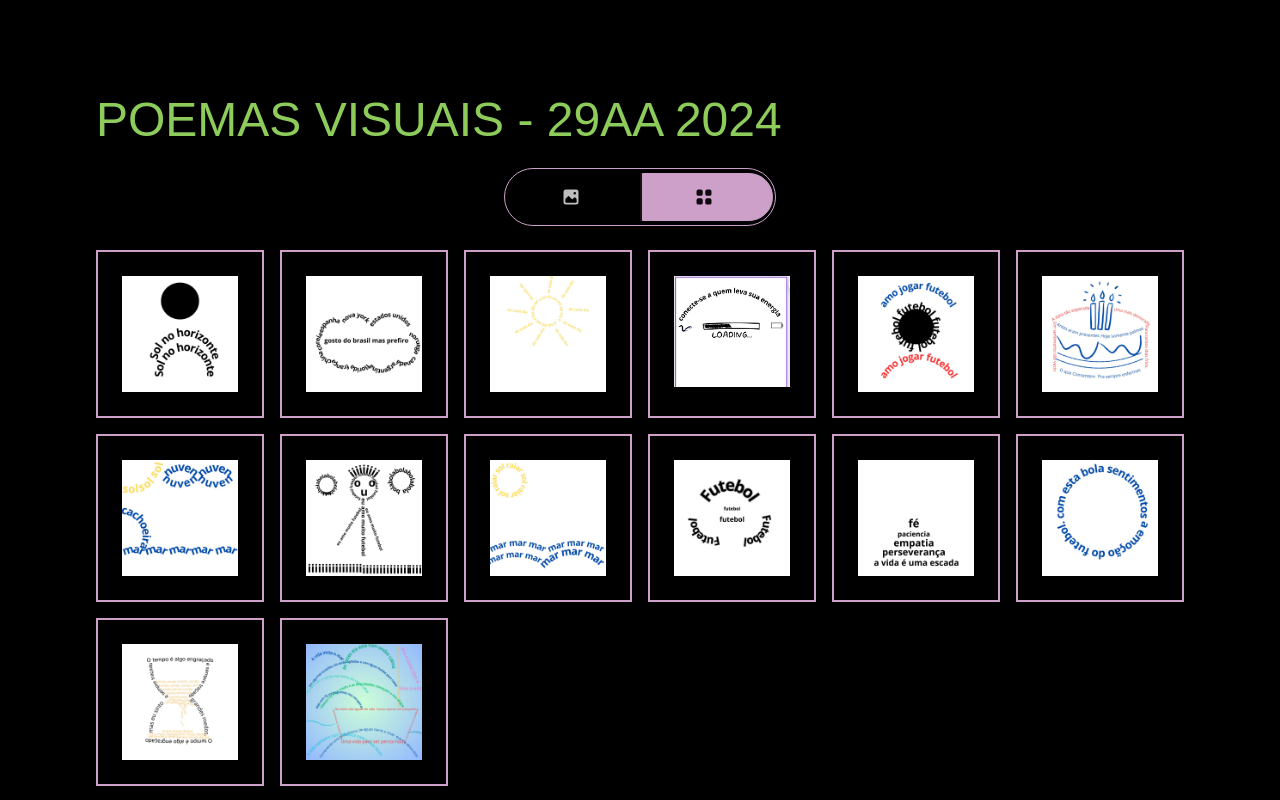
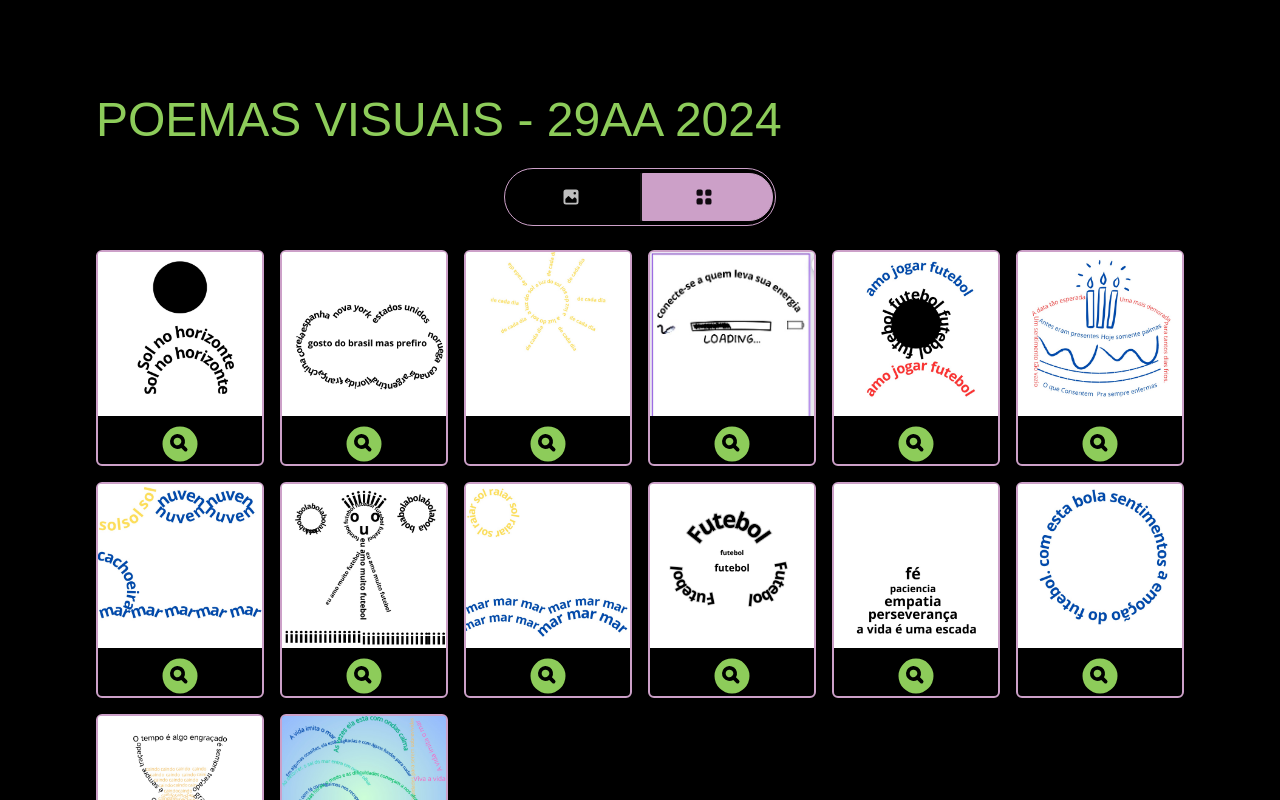
Before and after one commit to TakashiNishii/poemasvisuais29AA, a Next.js app: page / in a window 1280 px wide. Both pictures are taken after a click on the button 707 px from the left and 197 px from the top of the page. Shown: the top 800 px of the page. Built offline with nearby package versions, Linux system fonts and the light colour scheme; a web font is replaced by a local one.

Commit message:
:art: List with zoom button

```diff
--- a/app/components/PoemasListGrid.tsx
+++ b/app/components/PoemasListGrid.tsx
@@ -1,11 +1,13 @@
+import { MagnifyingGlassCircleIcon } from '@heroicons/react/16/solid'
 import Image from 'next/image'
 
 const PoemasListGrid = () => {
   return (
     <div className='grid grid-cols-1 gap-4 md:grid-cols-2 lg:grid-cols-6'>
       {Array.from({ length: 14 }).map((_, i) => (
-        <div key={i} id={`item${i + 1}`} className="border-2 border-secondary p-6">
-          <Image width={250} height={250} src={`/Poemas/Poema${i + 1}.jpeg`} alt='Poema visual' className="max-w-full" />
+        <div key={i} id={`item${i + 1}`} className="border-2 border-secondary rounded-md flex flex-col justify-between items-center gap-2 ">
+          <Image width={250} height={250} src={`/Poemas/Poema${i + 1}.jpeg`} alt='Poema visual' className="max-w-full rounded-t-sm flex-1" />
+          <MagnifyingGlassCircleIcon className="w-10 h-10 text-primary" />
         </div>
       ))}
     </div>
```
